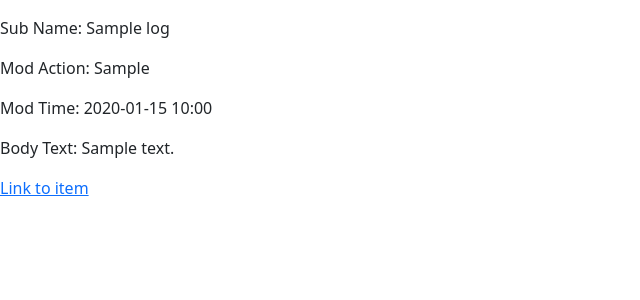
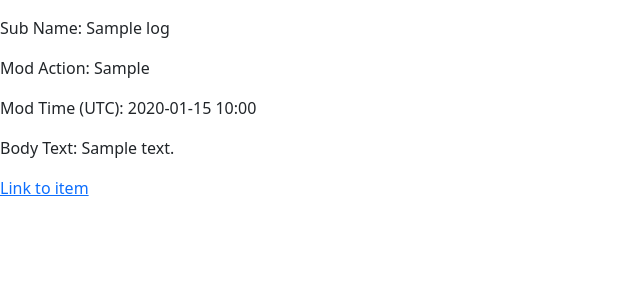
Before and after one commit to ummmbacon/django_modlogs, a Django app: template templates/index.html in a window 1280 px wide. Shown: the part 136-436 px from the top of the page, without its empty margins (0-640 px from the left). Run offline with Django 4.2, Linux system fonts and the light colour scheme; a user stored in the database is signed in; tables that the repository leaves empty hold one stand-in row (values such as "Sample post"); the template is opened without the code that fills it: most values are stand-ins (such as "Sample title", 1, 10 or a date in 2020); data that the repository does not hold is empty; parts of the project's set-up code (start-up, migrations or seed data) failed here and were passed over; some libraries are stand-ins or nearby versions.

Commit message:
updated a typo in template

```diff
--- a/templates/index.html
+++ b/templates/index.html
@@ -17,7 +17,7 @@
                 <p> Sub User: {{ log.sub_user }} </p>
                 <p> Sub Name: {{ log.sub_name }} </p>
                 <p> Mod Action: {{ log.mod_action }} </p>
-                <p> Mod Time: {{ log.time|date:'Y-m-d H:i'}} </p>
+                <p> Mod Time (UTC): {{ log.mod_time|date:'Y-m-d H:i'}} </p>
                 <p> Body Text: {{ log.target_body|truncatewords:50 }} </p>
                 <a href="{{ log.mod_link}}">Link to item</a>
             </div>
@@ -27,7 +27,7 @@
             <div>
                 <p> Mod Name: {{ log.mod_name }} </p>
                 <p> Mod Action: {{ log.mod_action }} </p>
-                <p> Mod Time: {{ log.time|time }} </p>
+                <p> Mod Time (UTC): {{ log.mod_time|time }} </p>
                 <p> Body Text: {{ log.target_body|truncatewords:50 }} </p>
                 <a href="Link">{{ log.mod_link }} </a>
             </div>
```
